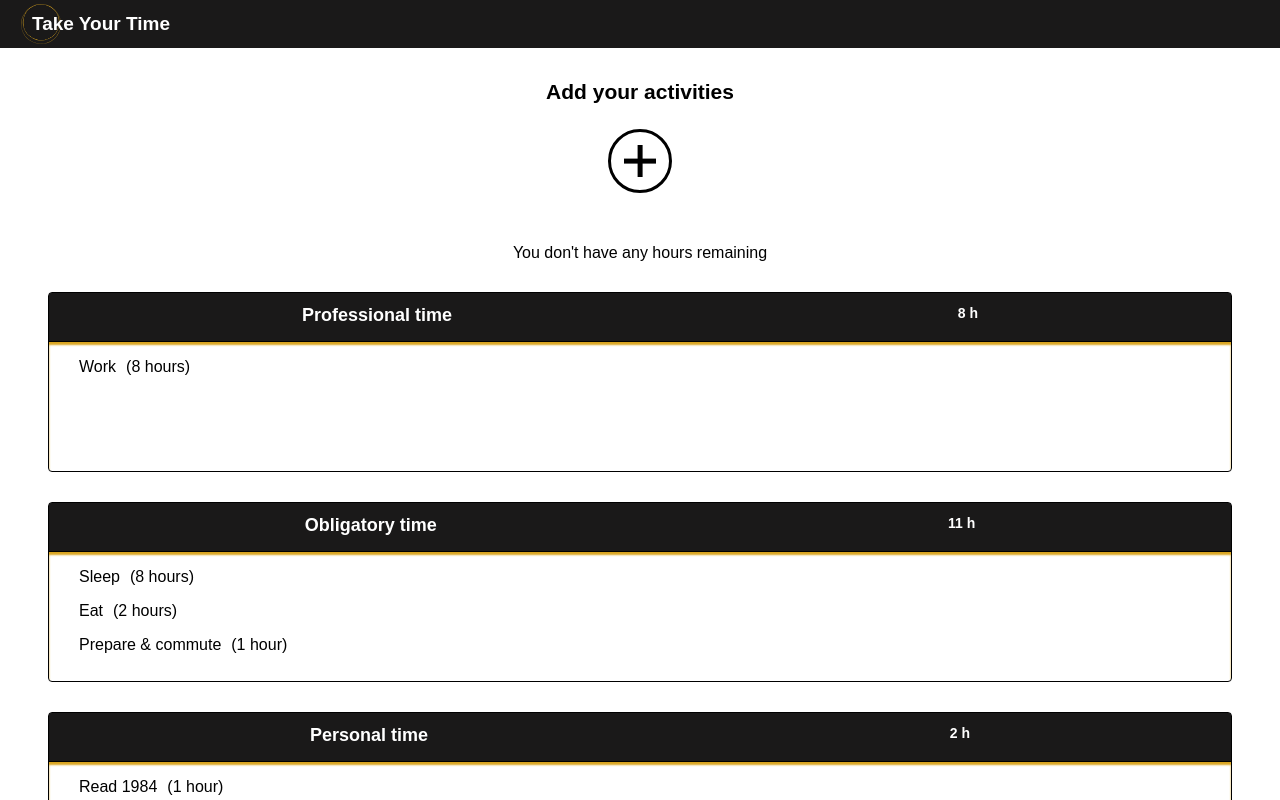
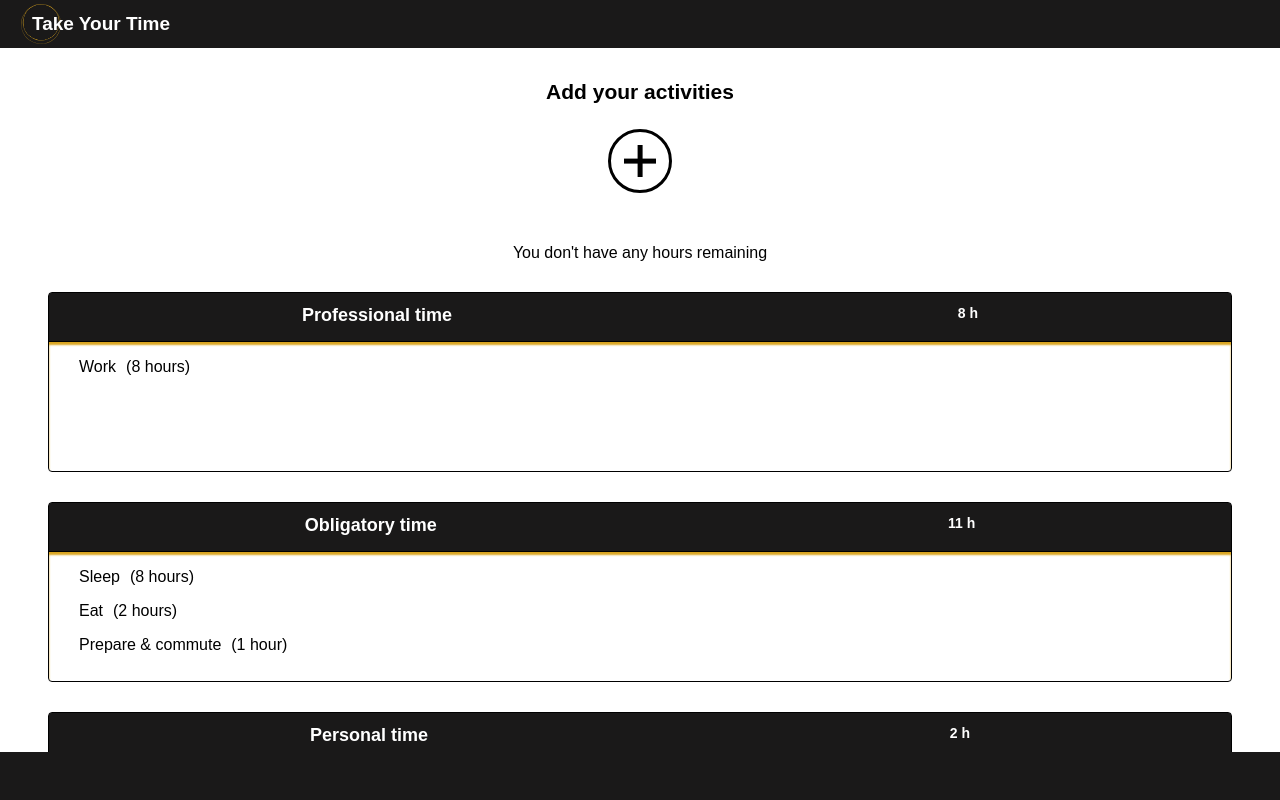
Before and after one commit to Antuofermo/takeyourtime, a React (Create React App) app: page / in a window 1280 px wide. Shown: the top 800 px of the page. Built offline with nearby package versions, Linux system fonts and the light colour scheme.

Commit message:
Add Grid

```diff
--- a/src/App.js
+++ b/src/App.js
@@ -31,16 +31,23 @@ function App() {
   ]
 
   return (
-    <>
+    <AppGrid>
       <HeaderStyled>
         <AppName>Take Your Time</AppName>
         <Logo src={logo} />
       </HeaderStyled>
 
-      <TitleStyled>Add your activities</TitleStyled>
-      <OpenModal>
-        <AddStyled onClick={openModal}></AddStyled>
-      </OpenModal>
+      <ScrollContainer>
+        <TitleStyled>Add your activities</TitleStyled>
+        <OpenModal>
+          <AddStyled onClick={openModal}></AddStyled>
+        </OpenModal>
+
+        <TimeRemaining activities={activities} />
+        <Cards activities={activities} categories={categories} />
+      </ScrollContainer>
+
+      <Footer></Footer>
 
       <Modal
         isOpen={modalIsOpen}
@@ -50,12 +57,7 @@ function App() {
         <CloseModal onClick={closeModal}>x</CloseModal>
         <Form categories={categories} onSubmit={addActivity} />
       </Modal>
-
-      <TimeRemaining activities={activities} />
-      <Cards activities={activities} categories={categories} />
-
-      <Footer></Footer>
-    </>
+    </AppGrid>
   )
 
   function openModal() {
@@ -70,6 +72,12 @@ function App() {
     setActivities([activity, ...activities])
   }
 }
+
+const AppGrid = styled.section`
+  display: grid;
+  grid-template-rows: 48px auto 48px;
+  height: 100vh;
+`
 
 const HeaderStyled = styled.section`
   background: #1a1919;
@@ -91,6 +99,10 @@ const AppName = styled.h1`
 const Logo = styled.img`
   position: absolute;
   width: 42px;
+`
+
+const ScrollContainer = styled.main`
+  overflow-y: scroll;
 `
 
 const Footer = styled.section`
@@ -117,14 +129,14 @@ const OpenModal = styled.button`
 const CloseModal = styled.button`
   border: none;
   background: #1a1919;
-  color: white;
+  color: grey;
   font-size: 18px;
   position: absolute;
   left: 88%;
   top: 2%;
 
   :hover {
-    color: grey;
+    color: white;
   }
 `
 
```
